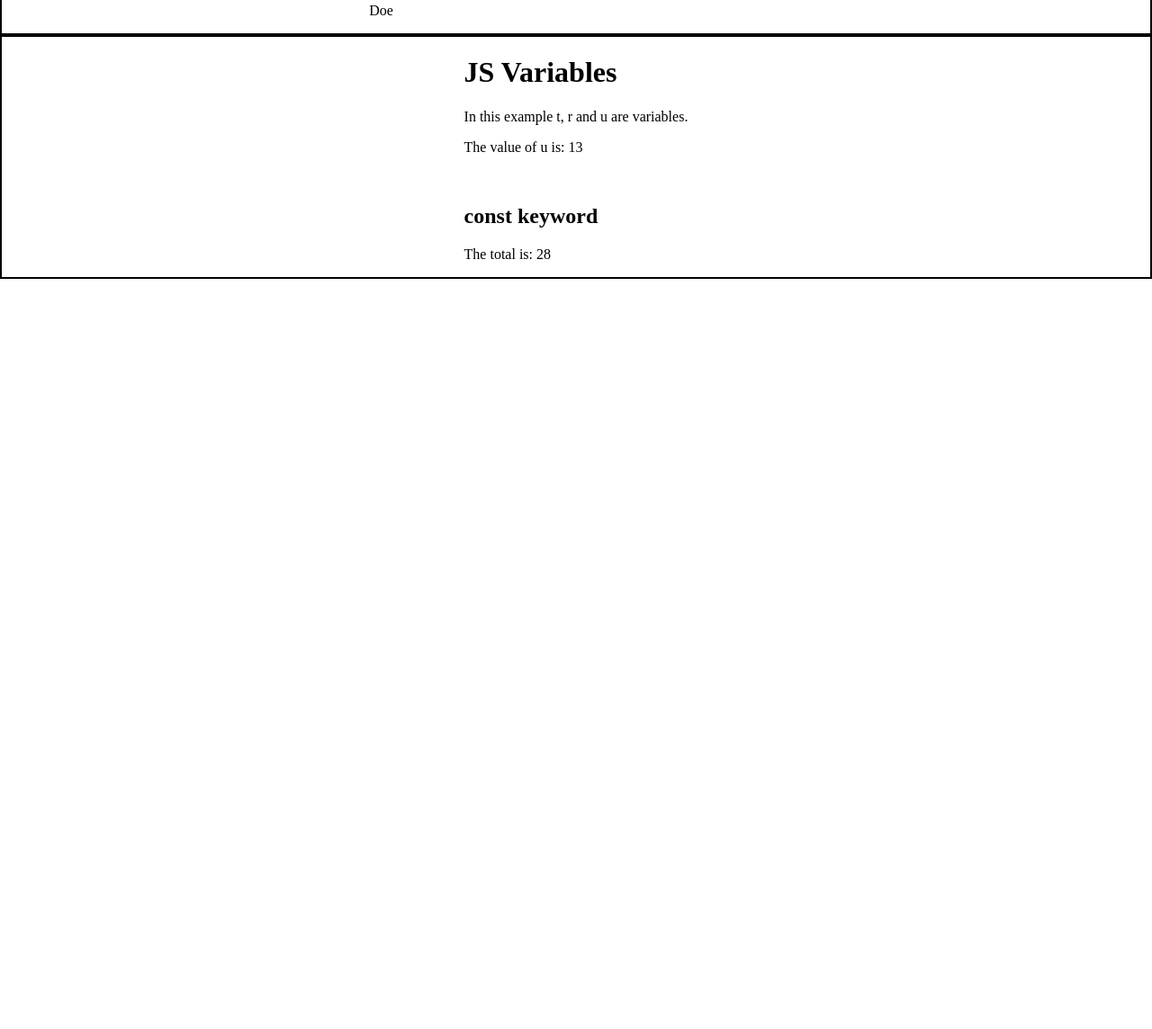
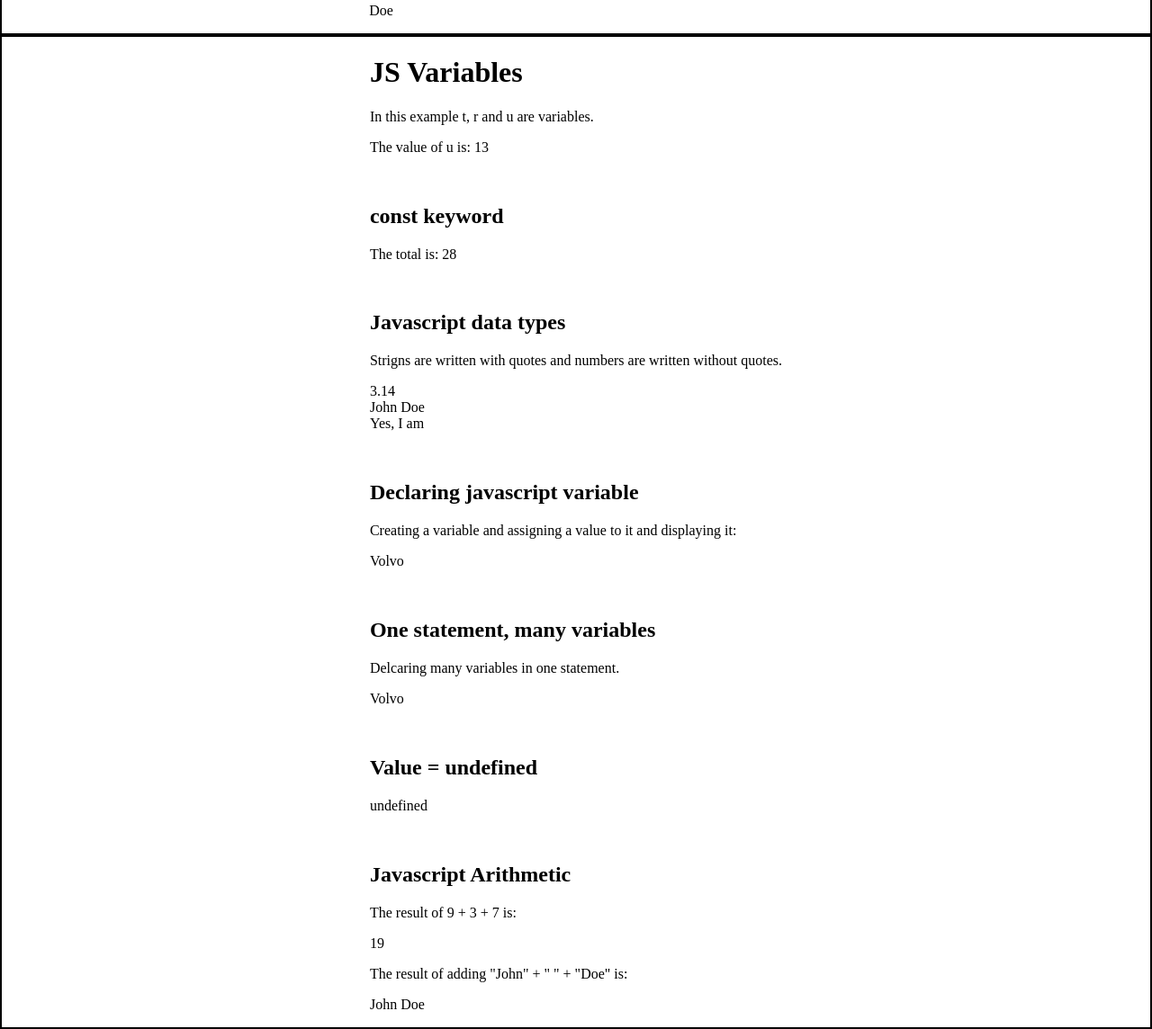
Before and after one commit to Samra3/Javascript, a plain HTML site: page syntax.html in a window 1280 px wide. Shown: the part 1349-2493 px from the top of the page at 90% size. Before the commit the page ends 1659 px from the top, so only its background shows below. Drawn offline with Linux system fonts and the light colour scheme.

Commit message:
Adding more practice

```diff
--- a/syntax.html
+++ b/syntax.html
@@ -133,6 +133,63 @@
                 document.getElementById("demo12").innerHTML = "The total is: " + total;
             </script>
 
+            <br>
+
+            <h2> Javascript data types </h2>
+            <p> Strigns are written with quotes and numbers are written without quotes. </p>
+            <p id="demo13"></p>
+            <script>
+                const pi = 3.14;
+                let person = "John Doe";
+                let answer = "Yes, I am";
+
+                document.getElementById("demo13").innerHTML =
+                pi + "<br>" + person + "<br>" + answer;
+            </script>
+
+            <br>
+
+            <h2> Declaring javascript variable </h2>
+            <p> Creating a variable and assigning a value to it and displaying it: </p>
+            <p id="demo14"></p>
+            <script>
+                let carName = "Volvo";
+                document.getElementById("demo14").innerHTML = carName;
+            </script>
+
+            <br>
+
+            <h2> One statement, many variables </h2>
+            <p> Delcaring many variables in one statement. </p>
+            <p id="demo15"></p>
+            <script>
+                let person1 = "John Doe", carName1 = "Volvo", price = 200;
+                document.getElementById("demo15").innerHTML = carName1;
+            </script>
+
+            <br>
+            <h2> Value = undefined </h2>
+            <p id="demo16"></p>
+            <script>
+                let firstNumber;
+                document.getElementById("demo16").innerHTML = firstNumber;
+            </script>
+
+            <br>
+
+            <h2> Javascript Arithmetic </h2>
+            <p> The result of 9 + 3 + 7 is: </p>
+            <p id="demo17"></p>
+            <script>
+                let q = 9 + 3 + 7;
+                document.getElementById("demo17").innerHTML = q;
+            </script>
+            <p> The result of adding "John" + " " + "Doe" is: </p>
+            <p id="demo18"></p>
+            <script>
+                let name = "John" + " " + "Doe";
+                document.getElementById("demo18").innerHTML = name;
+            </script>
         </div>
     </div>
 </body>
```
